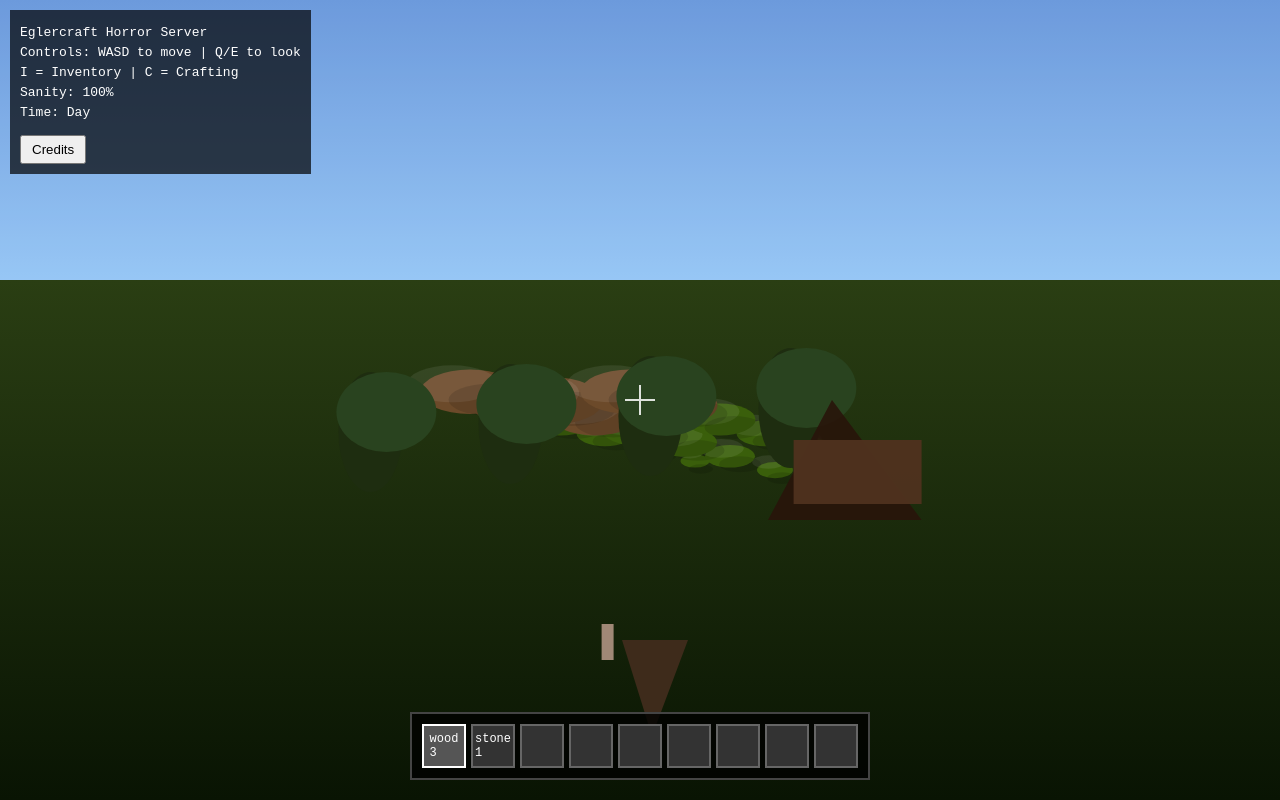
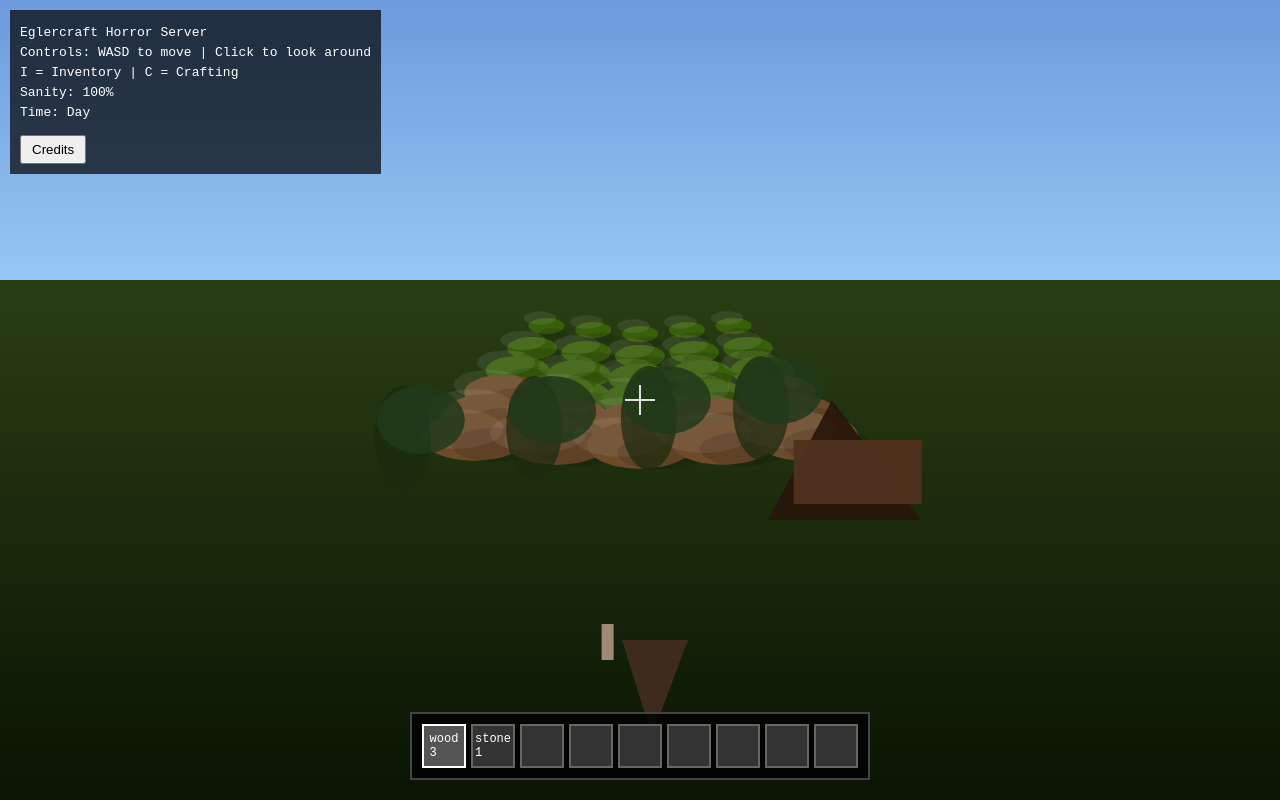
Before and after one commit to thebosofcomutopea/thebosofcomutopea, a plain HTML site: page index.html in a window 1280 px wide. Drawn offline with Linux system fonts and the light colour scheme; animation ran at ten frames a second.

Commit message:
Enable mouse look, yaw-based view direction, and add Russian anthem credit mention

```diff
--- a/index.html
+++ b/index.html
@@ -31,7 +31,7 @@
     <canvas id="gameCanvas"></canvas>
     <div id="ui">
         <p>Eglercraft Horror Server</p>
-        <p>Controls: WASD to move | Q/E to look</p>
+        <p>Controls: WASD to move | Click to look around</p>
         <p>I = Inventory | C = Crafting</p>
         <p>Sanity: <span id="sanity">100</span>%</p>
         <p>Time: <span id="time">Day</span></p>
@@ -61,8 +61,10 @@
                         Land Claiming • Friendship System<br/>
                         Grief Protection • Admin Commands<br/>
                         Custom Music & Ambiance
-                    </p>
-                    <p style="margin: 60px 0; font-size: 24px; color: #ff0000;">
+                    </p>                    <p style="margin: 20px 0; font-size: 18px; color: #cccccc;">
+                        Featured theme: Russian anthem-style horror soundtrack<br/>
+                        <em>official credits include the Russian anthem influence</em>
+                    </p>                    <p style="margin: 60px 0; font-size: 24px; color: #ff0000;">
                         <strong>SURVIVE THE NIGHT</strong><br/>
                         <strong>IF YOU CAN</strong>
                     </p>
@@ -401,31 +403,34 @@
             ctx.fillStyle = ground;
             ctx.fillRect(0, canvas.height * 0.35, canvas.width, canvas.height * 0.65);
 
-            // Draw trees and foliage layers
+            // Render the forest in the direction the player is looking
             for (let depth = 6; depth >= 1; depth--) {
-                const row = player.gridY + depth;
-                const xOffset = (canvas.width / 2) + (depth - 3) * 45;
-                const yOffset = canvas.height * 0.45 + depth * 12;
-                const type = world[player.gridX][row] || 'grass';
-                drawBlock(xOffset, yOffset, type, depth);
+                for (let side = -2; side <= 2; side++) {
+                    const angle = player.yaw + side * 0.35;
+                    const sampleX = Math.round(player.gridX + Math.sin(angle) * depth);
+                    const sampleY = Math.round(player.gridY + Math.cos(angle) * depth);
 
-                for (let side = -1; side <= 1; side += 2) {
-                    const sideType = world[player.gridX + side] ? world[player.gridX + side][row] : 'grass';
-                    drawBlock(xOffset + side * 80, yOffset - 10, sideType, depth + 0.5);
+                    if (sampleX >= 0 && sampleX < 20 && sampleY >= 0 && sampleY < 20) {
+                        const type = world[sampleX][sampleY];
+                        const layerOffset = (5 - depth) * 8;
+                        const screenX = canvas.width / 2 + side * 90 * (1 - depth * 0.08);
+                        const screenY = canvas.height * 0.5 - depth * 16 - Math.abs(side) * 4 + layerOffset;
+                        drawBlock(screenX, screenY, type, depth);
+                    }
                 }
             }
 
-            // Add distant trees and detail
+            // Add distant forest and fog detail behind the horizon
             for (let i = 1; i <= 4; i++) {
-                const x = canvas.width * 0.18 + i * 140;
-                const y = canvas.height * 0.55 - i * 8;
-                ctx.fillStyle = '#1E2D10';
+                const x = canvas.width * 0.2 + i * 130 + Math.sin(player.yaw + i) * 20;
+                const y = canvas.height * 0.56 - i * 10;
+                ctx.fillStyle = 'rgba(26, 42, 12, 0.7)';
                 ctx.beginPath();
-                ctx.ellipse(x, y, 32, 60, 0, 0, Math.PI * 2);
+                ctx.ellipse(x, y, 28, 52, 0, 0, Math.PI * 2);
                 ctx.fill();
                 ctx.beginPath();
-                ctx.ellipse(x + 16, y - 20, 50, 40, 0, 0, Math.PI * 2);
-                ctx.fillStyle = '#29431F';
+                ctx.ellipse(x + 18, y - 18, 44, 34, 0, 0, Math.PI * 2);
+                ctx.fillStyle = 'rgba(33, 57, 26, 0.85)';
                 ctx.fill();
             }
 
@@ -499,6 +504,26 @@
         });
         document.addEventListener('keyup', (e) => keys[e.key.toLowerCase()] = false);
 
+        canvas.addEventListener('click', () => {
+            if (document.pointerLockElement !== canvas) {
+                canvas.requestPointerLock();
+            }
+        });
+
+        document.addEventListener('pointerlockchange', () => {
+            if (document.pointerLockElement === canvas) {
+                canvas.style.cursor = 'none';
+            } else {
+                canvas.style.cursor = 'default';
+            }
+        });
+
+        document.addEventListener('mousemove', (e) => {
+            if (document.pointerLockElement === canvas) {
+                player.yaw += e.movementX * 0.003;
+            }
+        });
+
         // Credits functionality
         const creditsBtn = document.getElementById('creditsBtn');
         const creditsScreen = document.getElementById('creditsScreen');
```
